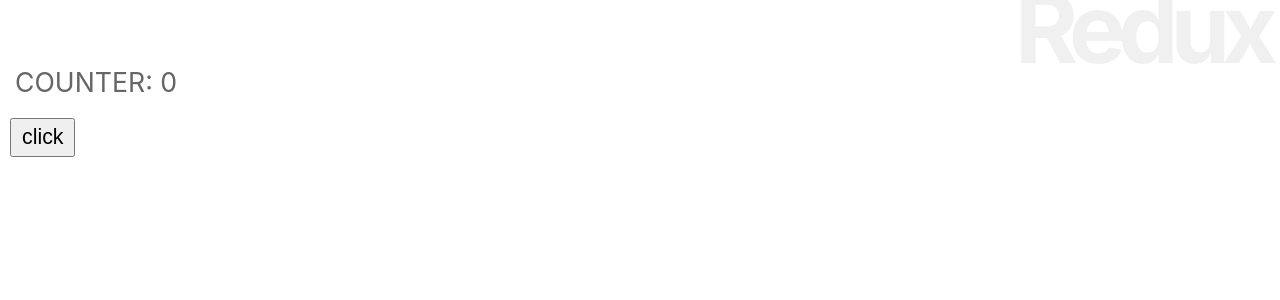
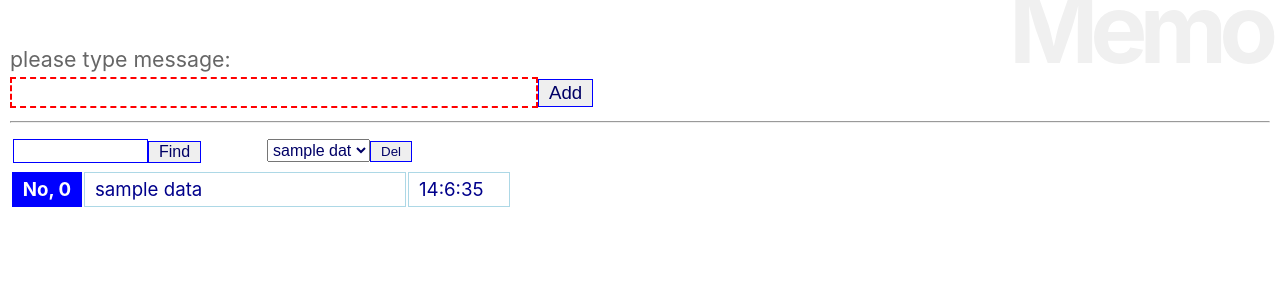
Before and after one commit to KazumichiShirai/reactjs_and_nextjs, a React (Create React App) app in the folder react_app/: page / in a window 1280 px wide. Shown: the top 300 px of the page. Built offline with nearby package versions, Linux system fonts and the light colour scheme.

Commit message:
Make simple memo. Section 4-2

```diff
--- a/react_app/src/App.js
+++ b/react_app/src/App.js
@@ -1,16 +1,17 @@
 import React, { Component } from 'react';
 import { connect } from 'react-redux';
 import './App.css';
-
-
-// ステートのマッピング
-function mappingState(state) {
-  return state;
-}
+import Memo from './memo/Memo';
+import AddForm from './memo/AddForm';
+import FindForm from './memo/FindForm';
+import DelForm from './memo/DelForm';
 
 
 // Appコンポーネント
 class App extends Component {
+  td = {
+    width:"250px"
+  }
 
 
   constructor(props){
@@ -20,69 +21,18 @@
   render() {
     return (
       <div>
-        <h1>Redux</h1>
-        <Message />
-        <Button />
+        <h1>Memo</h1>
+        <AddForm />
+        <hr />
+        <table><tbody><tr>
+          <td style={this.td}><FindForm /></td>
+          <td style={this.td}><DelForm /></td>
+        </tr></tbody></table>
+        <Memo />
       </div>
     );
   }
 }
-// ストアのコネクト
-App = connect()(App);
 
 
-// メッセージ表示のコンポーネント
-class Message extends Component {
-  style = {
-    fontSize:"20pt",
-    padding:"20px 5px"
-  }
-
-  render(){
-    return (
-      <p style={this.style}>
-        {this.props.message}: {this.props.counter}
-      </p>
-    );
-  }
-}
-// ストアのコネクト
-Message = connect(mappingState)(Message);
-
-
-//
-class Button extends Component {
-  style = {
-    fontSize:"16pt",
-    padding:"5px 10px"
-  }
-
-  constructor(props){
-    super(props);
-    this.doAction = this.doAction.bind(this);
-  }
-
-  // ボタンクリックでディスパッチを実行
-  doAction(e){
-    if (e.shiftKey){
-      this.props.dispatch({ type:'DECREMENT' });
-    } else {
-      this.props.dispatch({ type:'INCREMENT' });
-    }
-  }
-
-
-  render(){
-    return (
-      <button style={this.style}
-          onClick={this.doAction}>
-        click
-      </button>
-    );
-  }
-}
-// ストアのコネクト
-Button = connect()(Button);
-
-
-export default App;
+export default connect()(App);
--- a/react_app/src/index.js
+++ b/react_app/src/index.js
@@ -1,44 +1,14 @@
 import React from 'react';
 import ReactDOM from 'react-dom';
-import { createStore, combineReducers } from 'redux';
 import { Provider } from 'react-redux';
 import './index.css';
 import App from './App';
-
-
-// ステートの値
-let state_value = {
-    counter:0,
-    message:"COUNTER"
-}
-
-
-// レデューサー
-function counter(state = state_value, action) {
-    switch (action.type) {
-        case 'INCREMENT':
-        return {
-            counter:state.counter + 1,
-            message:"INCREMENT"
-        };
-        case 'DECREMENT':
-        return {
-            counter:state.counter - 1,
-            message:"DECREMENT"
-        };
-        default:
-        return state;
-    }
-}
-
-
-// ストアを作成
-let store = createStore(counter);
+import MemoStore from './memo/Store'
 
 
 // 表示をレンダリング
 ReactDOM.render(
-    <Provider store={store}>
+    <Provider store={MemoStore}>
         <App />
     </Provider>,
     document.getElementById('root')
--- /dev/null
+++ b/react_app/src/memo/AddForm.js
@@ -0,0 +1,59 @@
+import React, { Component } from 'react';
+import { connect } from 'react-redux';
+import { addMemo } from './Store';
+
+
+class AddForm extends Component {
+  input = {
+    fontSize:"16pt",
+    color:"#006",
+    padding:"1px",
+    margin:"5px 0px"
+  }
+  btn = {
+    fontSize:"14pt",
+    color:"#006",
+    padding:"2px 10px"
+  }
+
+  constructor(props){
+    super(props);
+    this.state = {
+      message:''
+    }
+    this.doChange = this.doChange.bind(this);
+    this.doAction = this.doAction.bind(this);
+  }
+
+
+  doChange(e){
+    this.setState({
+      message: e.target.value
+    });
+  }
+
+
+  doAction(e){
+    e.preventDefault();
+    let action = addMemo(this.state.message);
+    this.props.dispatch(action);
+    this.setState({
+      message: ''
+    });
+  }
+
+
+  render(){
+    return (
+      <div>
+        <p style={this.message}>{this.props.message}</p>
+        <form onSubmit={this.doAction}>
+        <input type="text" size="40" onChange={this.doChange}
+          style={this.input} value={this.state.message} required />
+        <input type="submit" style={this.btn} value="Add"/>
+        </form>
+      </div>
+    );
+  }
+}
+export default connect((state)=>state)(AddForm);
--- /dev/null
+++ b/react_app/src/memo/DelForm.js
@@ -0,0 +1,64 @@
+import React, { Component } from 'react';
+import { connect } from 'react-redux';
+import { deleteMemo } from './Store';
+
+
+class DelForm extends Component {
+  input = {
+    fontSize:"12pt",
+    color:"#006",
+    padding:"1px",
+    margin:"5px 0px"
+  }
+  btn = {
+    fontSize:"10pt",
+    color:"#006",
+    padding:"2px 10px"
+  }
+
+  constructor(props){
+    super(props);
+    this.state = {
+      number:0
+    }
+    this.doChange = this.doChange.bind(this);
+    this.doAction = this.doAction.bind(this);
+  }
+
+
+  doChange(e){
+    this.setState({
+      number: e.target.value
+    });
+  }
+
+
+  doAction(e){
+    e.preventDefault();
+    let action = deleteMemo(this.state.number);
+    this.props.dispatch(action);
+    this.setState({
+      number: 0
+    });
+  }
+
+
+  render(){
+    let n = 0;
+    let items = this.props.data.map((value)=>(
+      <option key={n} value={n++}>{value.message.substring(0,10)}</option>
+    ));
+    return (
+      <div>
+        <form onSubmit={this.doAction}>
+        <select onChange={this.doChange}
+          defaultValue="-1" style={this.input}>
+          {items}
+        </select>
+        <input type="submit" style={this.btn} value="Del"/>
+        </form>
+      </div>
+    );
+  }
+}
+export default connect((state)=>state)(DelForm);
--- /dev/null
+++ b/react_app/src/memo/FindForm.js
@@ -0,0 +1,52 @@
+import React, { Component } from 'react';
+import { connect } from 'react-redux';
+import { findMemo } from './Store';
+
+
+class FindForm extends Component {
+  input = {
+    fontSize:"14pt",
+    color:"#006",
+    padding:"0px",
+  }
+  btn = {
+    fontSize:"12pt",
+    color:"#006",
+    padding:"1px 10px",
+  }
+
+  constructor(props){
+    super(props);
+    this.state = {
+      find:''
+    }
+    this.doChange = this.doChange.bind(this);
+    this.doAction = this.doAction.bind(this);
+  }
+
+
+  doChange(e){
+    this.setState({
+      find: e.target.value
+    });
+  }
+
+
+  doAction(e){
+    e.preventDefault();
+    let action = findMemo(this.state.find);
+    this.props.dispatch(action);
+  }
+
+
+  render(){
+    return (
+      <form onSubmit={this.doAction}>
+        <input type="text" size="10" onChange={this.doChange}
+          style={this.input} value={this.state.message} />
+        <input type="submit" style={this.btn} value="Find"/>
+      </form>
+    );
+  }
+}
+export default connect((state)=>state)(FindForm);
--- /dev/null
+++ b/react_app/src/memo/Item.js
@@ -0,0 +1,41 @@
+import React, { Component } from 'react';
+import { connect } from 'react-redux';
+
+
+class Item extends Component {
+  th = {
+    fontSize:"14pt",
+    backgroundColor:"blue",
+    color:"white",
+    padding:"5px 10px",
+    width:"50px"
+  }
+  td = {
+    fontSize:"14pt",
+    backgroundColor:"white",
+    color:"darkblue",
+    padding:"5px 10px",
+    border:"1px solid lightblue",
+    minWidth:"300px"
+  }
+  date = {
+    fontSize:"14pt",
+    backgroundColor:"white",
+    color:"darkblue",
+    padding:"5px 10px",
+    border:"1px solid lightblue",
+    width:"80px"
+  }
+
+  render(){
+    let d = this.props.value.created;
+    let f = d.getHours() + ':' + d.getMinutes() + ':' + d.getSeconds();
+    return (
+    <tr><th style={this.th}>No, {this.props.index}</th>
+      <td style={this.td}>{this.props.value.message}</td>
+      <td style={this.date}>{f}</td>
+    </tr>
+    );
+  }
+}
+export default connect()(Item);
--- /dev/null
+++ b/react_app/src/memo/Memo.js
@@ -0,0 +1,45 @@
+import React, { Component } from 'react';
+import { connect } from 'react-redux';
+
+
+import Item from './Item';
+
+
+class Memo extends Component {
+
+
+  render(){
+    let data;
+    let n = 0;
+    switch (this.props.mode){
+      case 'default':
+      data = this.props.data.map((value)=>(
+        <Item key={value.message} value={value} index={n++} />
+      ));
+      break;
+
+      case 'find':
+      data = this.props.fdata.map((value)=>(
+        <Item key={value.message} value={value} index={n++}/>
+      ));
+      break;
+
+
+      case 'delete':
+      data = this.props.data.map((value)=>(
+        <Item key={value.message} value={value} index={n++} />
+      ));
+      break;
+
+
+      default:
+      data = this.props.data.map((value)=>(
+        <Item key={value.message} value={value} index={n++} />
+      ));
+    }
+    return (
+      <table><tbody>{data}</tbody></table>
+    );
+  }
+}
+export default connect((state)=>state)(Memo);
--- /dev/null
+++ b/react_app/src/memo/Store.js
@@ -0,0 +1,101 @@
+import { createStore } from 'redux';
+
+const initData = {
+  data:[{message:'sample data', created:new Date()}],
+  message:'please type message:',
+  mode:'default',
+  fdata:[]
+};
+
+// レデューサー
+export function memoReducer(state = initData, action) {
+  switch (action.type) {
+    case 'ADD':
+      return addReduce(state, action);
+
+    case 'DELETE':
+      return deleteReduce(state, action);
+
+    case 'FIND':
+      return findReduce(state, action);
+
+    default:
+      return state;
+  }
+}
+
+// レデュースアクション
+
+// メモ追加のレデュース処理
+function addReduce(state, action){
+  let data = {
+    message:action.message,
+    created:new Date()
+  };
+  let newdata = state.data.slice();
+  newdata.unshift(data);
+  return {
+    data:newdata,
+    message:'Added!',
+    mode:'default',
+    fdata:[]
+  };
+}
+
+// メモ検索のレデュース処理
+function findReduce(state, action){
+  let f = action.find;
+  let fdata = [];
+  state.data.forEach((value)=>{
+    if (value.message.indexOf(f) >= 0){
+      fdata.push(value);
+    }
+  });
+  return {
+    data:state.data,
+    message:'find "' + f + '":',
+    mode:'find',
+    fdata:fdata
+  };
+}
+
+// メモ削除のレデュース処理
+function deleteReduce(state, action){
+  let newdata = state.data.slice();
+  newdata.splice(action.index, 1);
+  return {
+    data:newdata,
+    message:'delete "' + action.index + '":',
+    mode:'delete',
+    fdata:[]
+  }
+}
+
+// アクションクリエーター
+
+// メモ追加のアクション
+export function addMemo(text) {
+  return {
+    type: 'ADD',
+    message:text
+  }
+}
+
+// メモ削除のアクション
+export function deleteMemo(num) {
+  return {
+    type: 'DELETE',
+    index:num
+  }
+}
+
+// メモ検索のアクション
+export function findMemo(text) {
+  return {
+    type: 'FIND',
+    find:text
+  }
+}
+
+// ストアを作成
+export default createStore(memoReducer);
```
